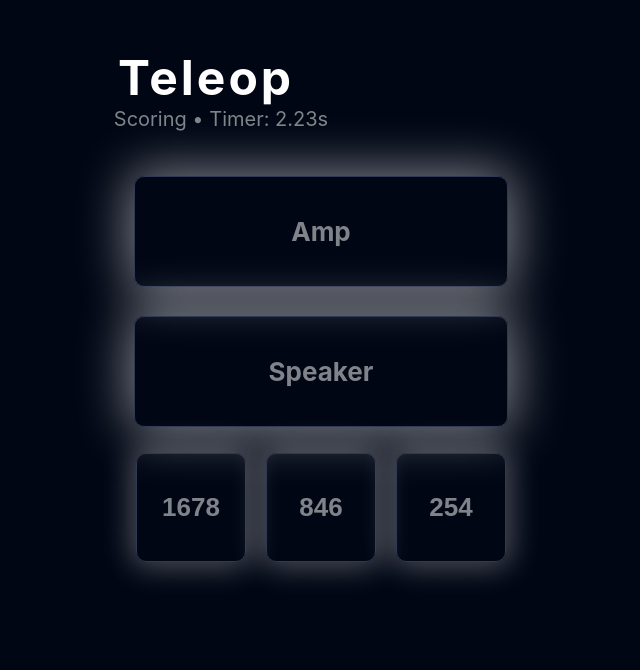
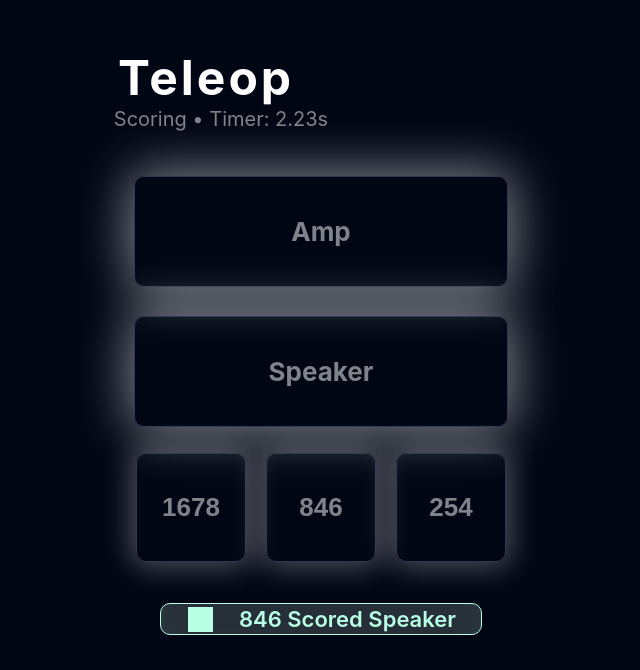
Before and after one commit to prak132/scouting-app, a React (Create React App) app in the folder scouting-app-2024/: page / in a window 1280 px wide. Shown: the part 130-800 px from the top of the page, without its empty margins (319-959 px from the left). Built offline with nearby package versions, Linux system fonts and the light colour scheme.

Commit message:
no function/animation yet

```diff
--- a/scouting-app-2024/src/components/teleop/layout.js
+++ b/scouting-app-2024/src/components/teleop/layout.js
@@ -2,6 +2,7 @@ import React, { useState } from "react";
 import AmpButton from './ampButton.js';
 import SpeakerButton from './speakerButton.js';
 import Teams from './teamNumbers.js';
+import Scored from './scored.js'
 
 const TeleopLayout = () => {
     const [ampSelected, setAmpSelected] = useState(false);
@@ -35,7 +36,7 @@ const TeleopLayout = () => {
             <AmpButton onSelect={handleAmpSelect} isSelected={ampSelected} />
             <SpeakerButton onSelect={handleSpeakerSelect} isSelected={speakerSelected} />
             <Teams />
-
+            <Scored />
         </div>
     </div>
 
--- a/scouting-app-2024/src/components/teleop/scored.js
+++ b/scouting-app-2024/src/components/teleop/scored.js
@@ -1,9 +1,27 @@
-import React, { useState } from "react";
+import React from "react";
 
-const Scored = () => {
-    return (
-        <p>hi</p>
-    );
+const Scored = ( {placed, teamnum} ) => {
+  return (
+    <div style={{
+      width: '25%',
+      height: '100%',
+      background: '#1E232E',
+      boxShadow: '0px 0px 42.29999923706055px 2px rgba(185.33, 255, 229.92, 0.10) inset',
+      borderRadius: 10,
+      border: '1px #B9FFE6 solid',
+      margin: 'auto',
+      display: 'flex',
+      flexDirection: 'column',
+      justifyContent: 'center'
+    }}>
+      <div style={{ width: '100%', gap: 23, display: 'flex', justifyContent: 'center', alignItems: 'center' }}>
+        <div style={{ width: 30, height: 30, position: 'relative' }}>
+          <div style={{ width: 25, height: 25, left: 2.50, top: 2.50, position: 'absolute', background: '#B9FFE6' }}></div>
+        </div>
+        <div style={{ color: '#B9FFE6', fontSize: 22, fontWeight: '600', wordWrap: 'break-word' }}>846 Scored Speaker</div>
+      </div>
+    </div>
+  );
 };
 
 export default Scored;
```
